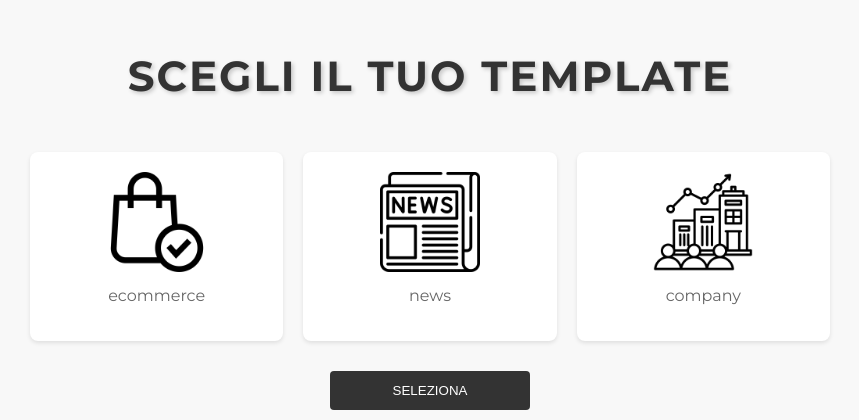
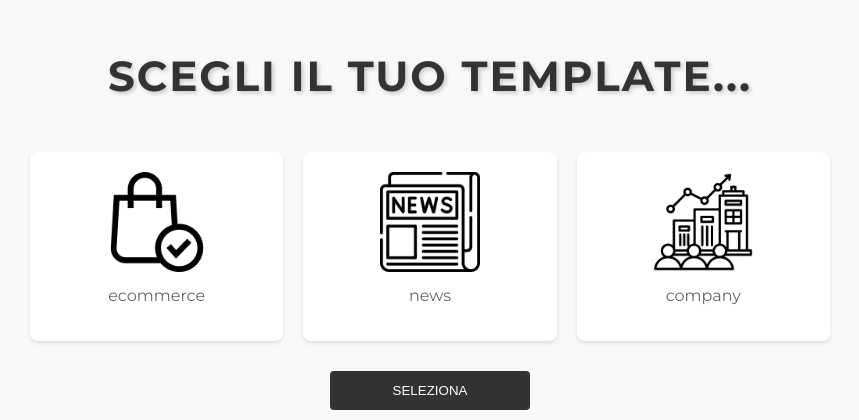
Before and after one commit to pedo4/TestAzPip, a Flask app: page / in a window 1280 px wide. Shown: the top 420 px of the page, without its empty margins (210-1069 px from the left). Run offline with Flask 2, Linux system fonts and the light colour scheme.

Commit message:
template....mod

```diff
--- a/Templates/templates/template.html
+++ b/Templates/templates/template.html
@@ -84,7 +84,7 @@
 </head>
 
 <body>
-  <h1 class="title">Scegli il tuo template</h1>
+  <h1 class="title">Scegli il tuo template...</h1>
 
   <div class="grid-container" id="templateGrid"></div>
 
```
